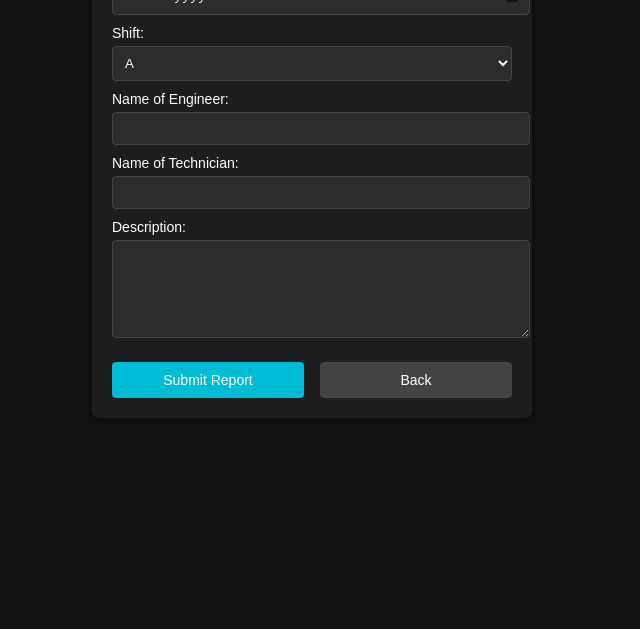
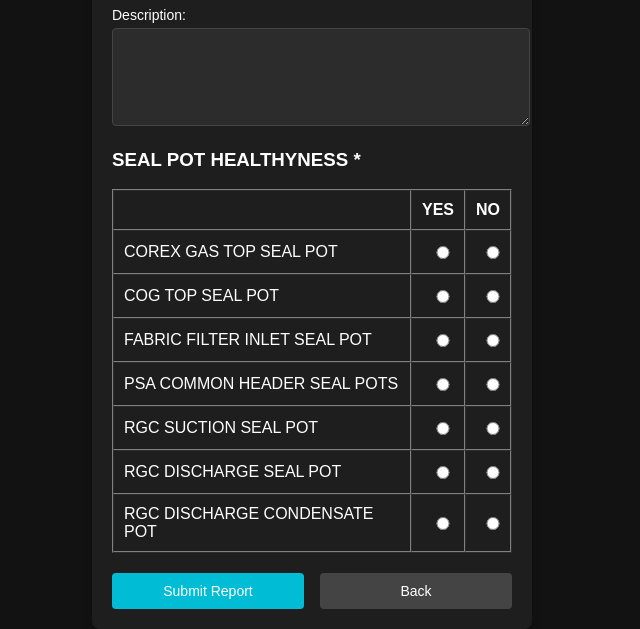
Before and after one commit to piyush1509-collab/FIELD-ENGINEER-SHIFT-REPORT-, a plain HTML site: page templates/gas-zone.html in a window 1280 px wide. Shown: the part 256-885 px from the top of the page, without its empty margins (328-968 px from the left). Before the commit the page ends 800 px from the top, so only its background shows below. Drawn offline with Linux system fonts and the light colour scheme.

Commit message:
Update gas-zone.html

```diff
--- a/templates/gas-zone.html
+++ b/templates/gas-zone.html
@@ -102,6 +102,51 @@
     <label>Description:</label>
     <textarea name="description" rows="4" required></textarea>
 
+        <h3>SEAL POT HEALTHYNESS *</h3>
+<table border="1" width="100%" cellpadding="10" cellspacing="0">
+    <tr>
+        <th></th>
+        <th>YES</th>
+        <th>NO</th>
+    </tr>
+    <!-- List of Seal Pots -->
+    <tr>
+        <td>COREX GAS TOP SEAL POT</td>
+        <td><input type="radio" name="corex_gas" value="YES" required></td>
+        <td><input type="radio" name="corex_gas" value="NO" required></td>
+    </tr>
+    <tr>
+        <td>COG TOP SEAL POT</td>
+        <td><input type="radio" name="cog_top" value="YES" required></td>
+        <td><input type="radio" name="cog_top" value="NO" required></td>
+    </tr>
+    <tr>
+        <td>FABRIC FILTER INLET SEAL POT</td>
+        <td><input type="radio" name="fabric_filter" value="YES" required></td>
+        <td><input type="radio" name="fabric_filter" value="NO" required></td>
+    </tr>
+    <tr>
+        <td>PSA COMMON HEADER SEAL POTS</td>
+        <td><input type="radio" name="psa_header" value="YES" required></td>
+        <td><input type="radio" name="psa_header" value="NO" required></td>
+    </tr>
+    <tr>
+        <td>RGC SUCTION SEAL POT</td>
+        <td><input type="radio" name="rgc_suction" value="YES" required></td>
+        <td><input type="radio" name="rgc_suction" value="NO" required></td>
+    </tr>
+    <tr>
+        <td>RGC DISCHARGE SEAL POT</td>
+        <td><input type="radio" name="rgc_discharge" value="YES" required></td>
+        <td><input type="radio" name="rgc_discharge" value="NO" required></td>
+    </tr>
+    <tr>
+        <td>RGC DISCHARGE CONDENSATE POT</td>
+        <td><input type="radio" name="rgc_condensate" value="YES" required></td>
+        <td><input type="radio" name="rgc_condensate" value="NO" required></td>
+    </tr>
+</table>
+
     <div class="button-container">
         <button class="submit-btn" type="submit">Submit Report</button>
         <button class="back-btn" type="button" onclick="history.back()">Back</button>
```
